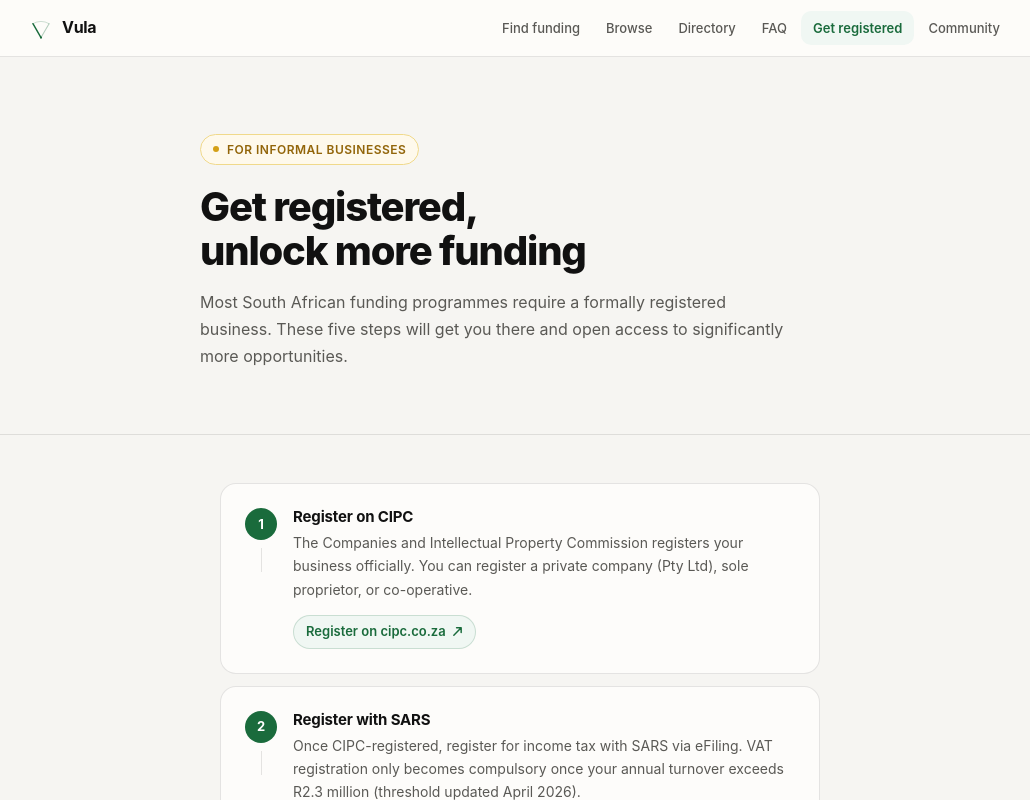
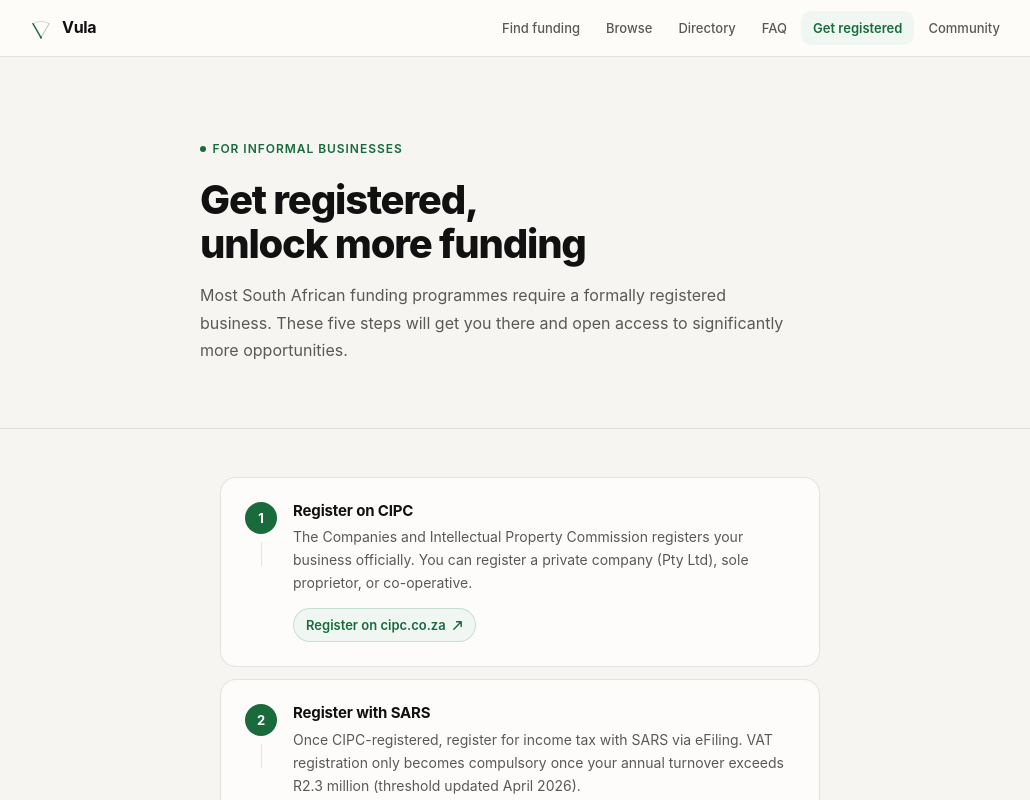
Before and after one commit to Bladetox/vula, a Next.js app: page /register in a window 1280 px wide. Shown: the top 800 px of the page, without its empty margins (120-1150 px from the left). Built offline with nearby package versions, Linux system fonts and the light colour scheme; a web font is replaced by a local one.

Commit message:
Refactor styling and replace span with SVG

```diff
--- a/app/register/page.tsx
+++ b/app/register/page.tsx
@@ -64,34 +64,24 @@
         }}
       >
         <div style={{ maxWidth: '40rem', margin: '0 auto' }}>
-          <div
+          <p
             style={{
               display: 'inline-flex',
               alignItems: 'center',
-              gap: '0.5rem',
-              background: '#fef9ec',
-              border: '1px solid #f0d98b',
-              color: '#92650a',
+              gap: '0.4rem',
               fontSize: '0.75rem',
               fontWeight: 600,
-              letterSpacing: '0.04em',
+              letterSpacing: '0.08em',
               textTransform: 'uppercase',
-              padding: '0.3rem 0.75rem',
-              borderRadius: '999px',
+              color: 'var(--vula-green)',
               marginBottom: '1.25rem',
             }}
           >
-            <span
-              style={{
-                width: '6px',
-                height: '6px',
-                borderRadius: '50%',
-                background: '#d4a017',
-                flexShrink: 0,
-              }}
-            />
+            <svg width="6" height="6" viewBox="0 0 6 6" aria-hidden="true">
+              <circle cx="3" cy="3" r="3" fill="var(--vula-green)" />
+            </svg>
             For informal businesses
-          </div>
+          </p>
 
           <h1
             style={{
```
